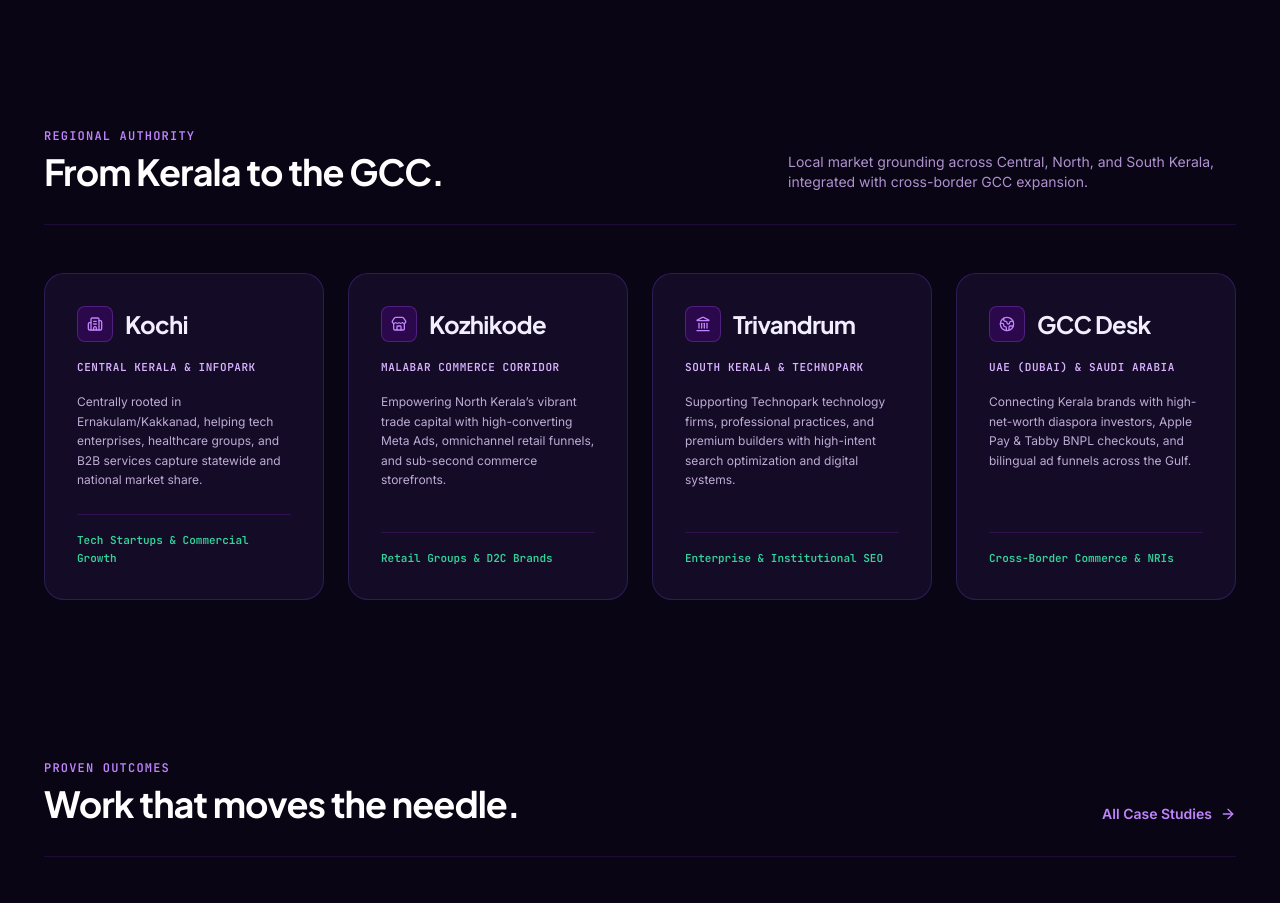
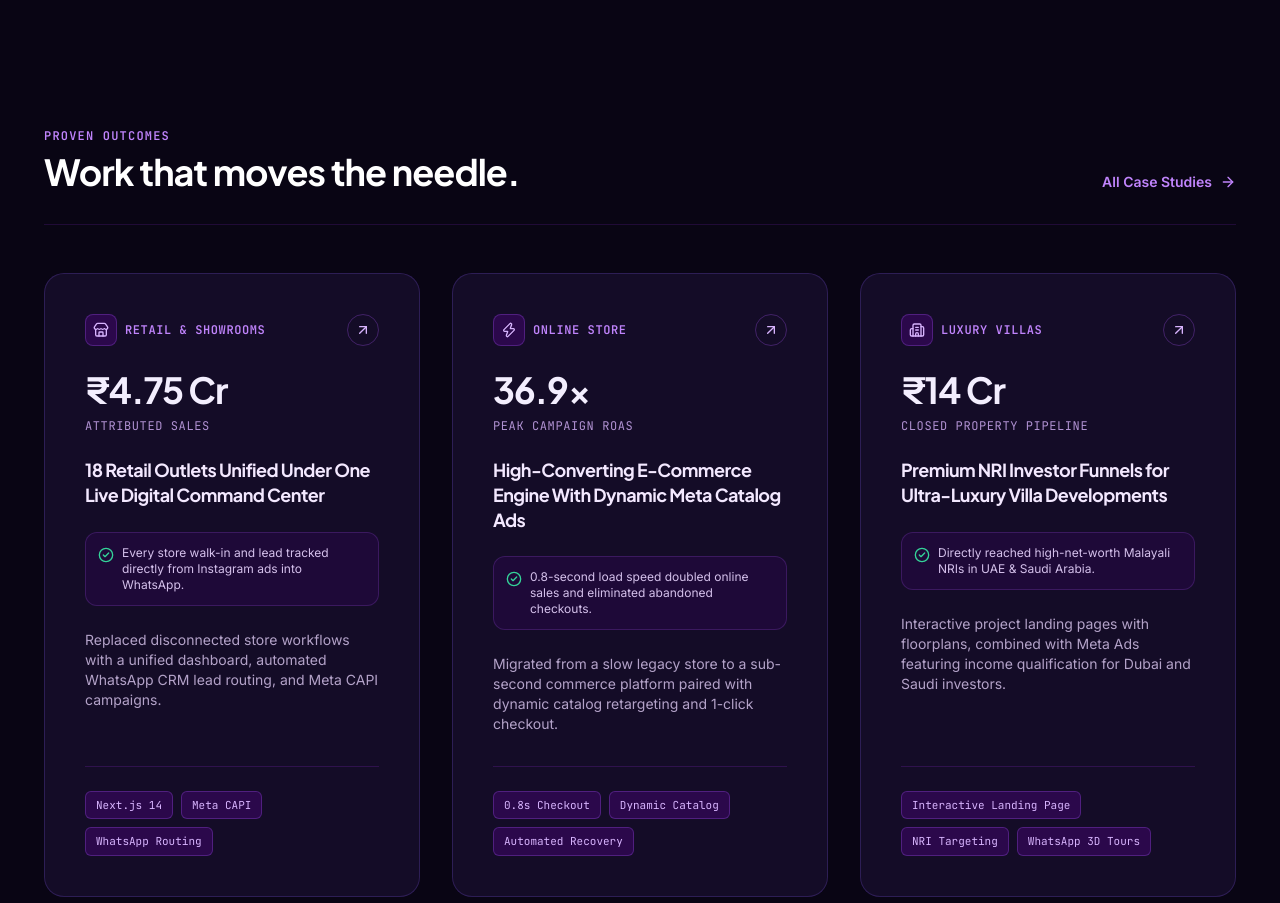
Before and after one commit to helix24dev/helix24web, a Next.js app in the folder frontend/: page / in a window 1280 px wide. Shown: the part 1080-1983 px from the top of the page. Built offline with nearby package versions, Linux system fonts and the light colour scheme.

Commit message:
chore: remove visual regional authority section from homepage

```diff
--- a/frontend/src/app/page.tsx
+++ b/frontend/src/app/page.tsx
@@ -10,8 +10,6 @@ import {
   Store,
   Zap,
   Building2,
-  Globe2,
-  Landmark,
   CheckCircle2,
 } from 'lucide-react';
 import ProofMetricsStrip from '@/components/ProofMetricsStrip';
@@ -99,37 +97,6 @@ export default function HomePage() {
     },
   ];
 
-  const regionalHubs = [
-    {
-      city: 'Kochi',
-      icon: Building2,
-      region: 'Central Kerala & Infopark',
-      focus: 'Tech Startups & Commercial Growth',
-      desc: 'Centrally rooted in Ernakulam/Kakkanad, helping tech enterprises, healthcare groups, and B2B services capture statewide and national market share.',
-    },
-    {
-      city: 'Kozhikode',
-      icon: Store,
-      region: 'Malabar Commerce Corridor',
-      focus: 'Retail Groups & D2C Brands',
-      desc: 'Empowering North Kerala’s vibrant trade capital with high-converting Meta Ads, omnichannel retail funnels, and sub-second commerce storefronts.',
-    },
-    {
-      city: 'Trivandrum',
-      icon: Landmark,
-      region: 'South Kerala & Technopark',
-      focus: 'Enterprise & Institutional SEO',
-      desc: 'Supporting Technopark technology firms, professional practices, and premium builders with high-intent search optimization and digital systems.',
-    },
-    {
-      city: 'GCC Desk',
-      icon: Globe2,
-      region: 'UAE (Dubai) & Saudi Arabia',
-      focus: 'Cross-Border Commerce & NRIs',
-      desc: 'Connecting Kerala brands with high-net-worth diaspora investors, Apple Pay & Tabby BNPL checkouts, and bilingual ad funnels across the Gulf.',
-    },
-  ];
-
   const regionalSchema = {
     '@context': 'https://schema.org',
     '@type': 'LocalBusiness',
@@ -203,61 +170,6 @@ export default function HomePage() {
 
         {/* Proof Metrics Strip */}
         <ProofMetricsStrip />
-
-        {/* Regional Hubs & Presence Section */}
-        <section className="px-6 max-w-[1240px] mx-auto space-y-12">
-          <div className="flex flex-col sm:flex-row sm:items-end justify-between gap-6 border-b border-purple-900/30 pb-8">
-            <div className="space-y-2">
-              <span className="text-xs uppercase tracking-widest text-purple-400 font-semibold block font-mono">
-                Regional Authority
-              </span>
-              <h2 className="text-3xl sm:text-4xl font-bold tracking-tight text-white">
-                From Kerala to the GCC.
-              </h2>
-            </div>
-
-            <p className="text-xs sm:text-sm text-purple-300/80 max-w-md">
-              Local market grounding across Central, North, and South Kerala, integrated with cross-border GCC expansion.
-            </p>
-          </div>
-
-          <div className="grid grid-cols-1 md:grid-cols-2 lg:grid-cols-4 gap-6">
-            {regionalHubs.map((hub, idx) => {
-              const HubIcon = hub.icon;
-              return (
-                <div
-                  key={idx}
-                  className="glass-panel p-6 sm:p-8 flex flex-col justify-between space-y-6 border border-purple-500/20 hover:border-purple-400/50 transition-all"
-                >
-                  <div className="space-y-4">
-                    <div className="flex items-center gap-3">
-                      <div className="w-9 h-9 rounded-lg bg-purple-950/60 border border-purple-500/30 flex items-center justify-center text-purple-400">
-                        <HubIcon className="w-4 h-4" />
-                      </div>
-                      <span className="font-heading font-extrabold text-2xl text-white">
-                        {hub.city}
-                      </span>
-                    </div>
-
-                    <span className="block text-[11px] font-mono uppercase tracking-wider text-purple-300 font-semibold">
-                      {hub.region}
-                    </span>
-
-                    <p className="text-xs text-purple-200/80 leading-relaxed">
-                      {hub.desc}
-                    </p>
-                  </div>
-
-                  <div className="pt-4 border-t border-purple-900/40">
-                    <span className="text-[11px] text-emerald-400 metric-emerald font-semibold font-mono block">
-                      {hub.focus}
-                    </span>
-                  </div>
-                </div>
-              );
-            })}
-          </div>
-        </section>
 
         {/* Selected Work (Case Studies) */}
         <section className="px-6 max-w-[1240px] mx-auto space-y-12">
```
